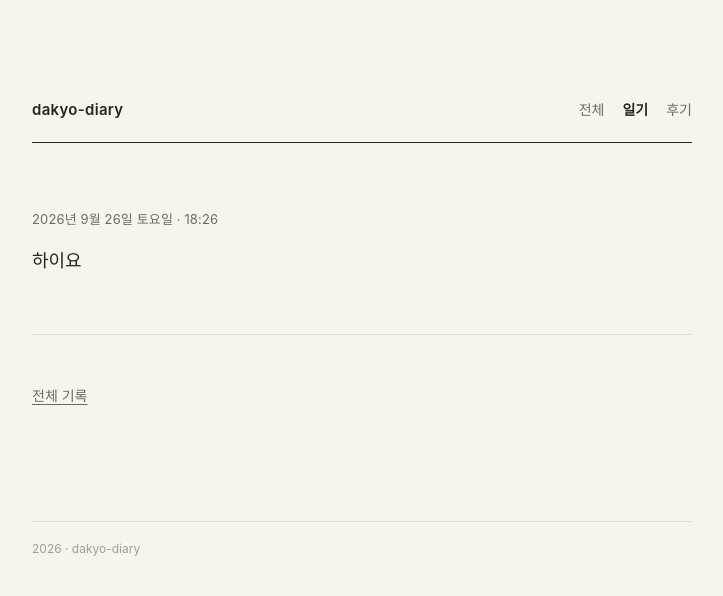
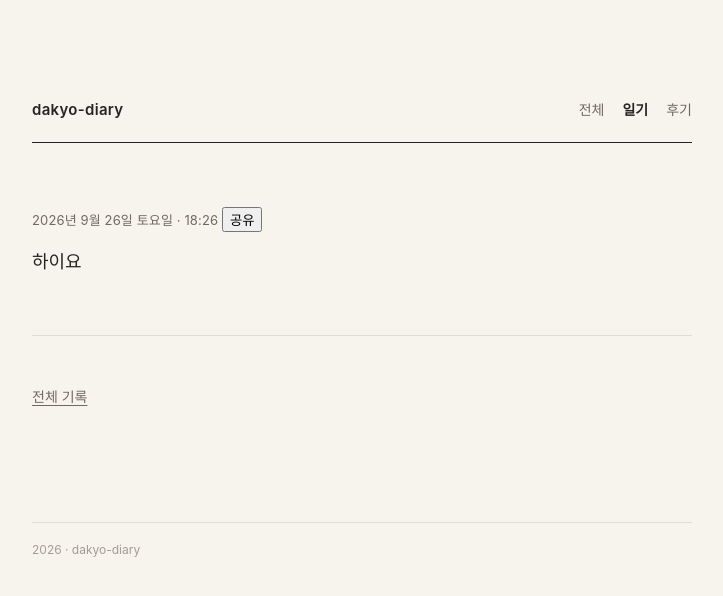
Before and after one commit to dakyo-diary/dakyo-diary.github.io, a Jekyll site: the page built from _posts/2026-09-26-diary-3.md, in a window 1280 px wide. Shown: the top 596 px of the page, without its empty margins (278-1001 px from the left). Built offline with Jekyll 4.4.1, drawn with Linux system fonts in a browser that asks for light colours; some web fonts are replaced.

Commit message:
Theme: update _layouts/post.html

```diff
--- a/_layouts/post.html
+++ b/_layouts/post.html
@@ -7,6 +7,7 @@ layout: default
 <article class="single">
   <p class="single-meta">
     <time datetime="{{ page.date | date_to_xmlschema }}">{{ page.date | date: "%Y년 %-m월 %-d일" }} {{ weekdays[wd_index] }}요일 · {{ page.date | date: "%H:%M" }}</time>
+    {% include share-button.html post=page %}
   </p>
   <div class="locked" data-single="1" data-enc="{{ page.enc }}" data-salt="{{ page.enc_salt }}" data-iter="{{ page.enc_iter }}" data-url="{{ page.url | relative_url }}" data-base="{{ site.baseurl }}">
     <p class="locked-label">🔒 잠긴 글입니다.</p>
@@ -20,6 +21,7 @@ layout: default
     <a href="{{ '/reviews/' | append: page.category_slug | append: '/' | relative_url }}">{{ page.category }}</a> ·
     {%- endif %}
     <time datetime="{{ page.date | date_to_xmlschema }}">{{ page.date | date: "%Y년 %-m월 %-d일" }} {{ weekdays[wd_index] }}요일 · {{ page.date | date: "%H:%M" }}</time>
+    {% include share-button.html post=page %}
   </p>
   {%- if page.kind == 'review' %}
   <h1 class="single-title">{{ page.work }}</h1>
```
